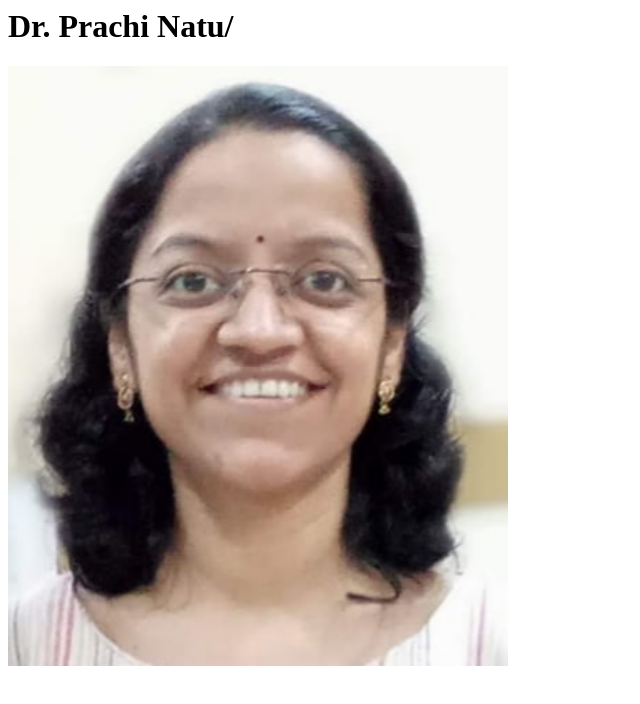
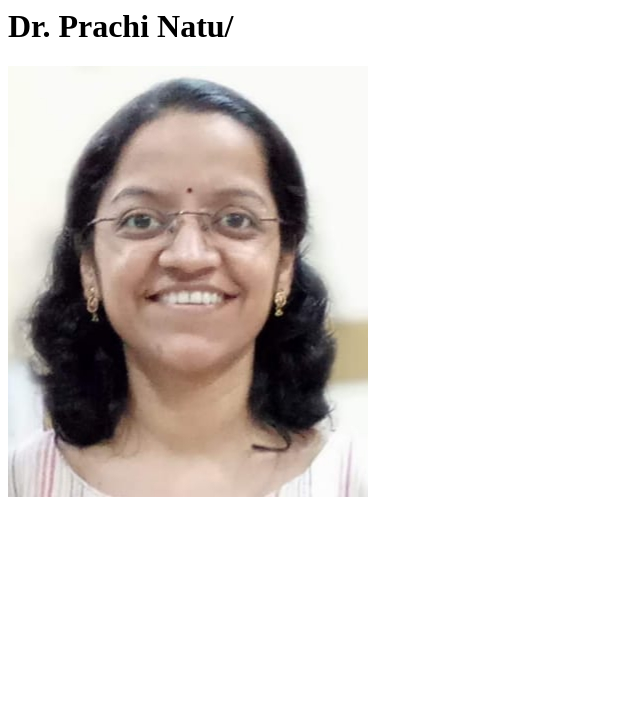
Before and after one commit to prachi-natu/Landing-Page, a plain HTML site: page index.html in a window 1280 px wide. Shown: the whole page, without its empty margins (0-640 px from the left). Drawn offline with Linux system fonts and the light colour scheme.

Commit message:
Update index.html

```diff
--- a/index.html
+++ b/index.html
@@ -1,2 +1,2 @@
 <h1>Dr. Prachi Natu/<h1>
-<img src="prachi.jpg" width="500" height="600">
+<img src="https://github.com/prachi-natu/Landing-Page/blob/main/Prachi.jpg">
```
